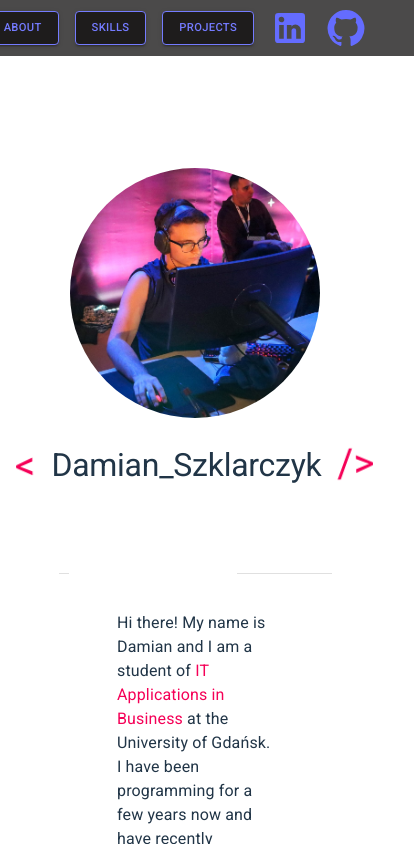
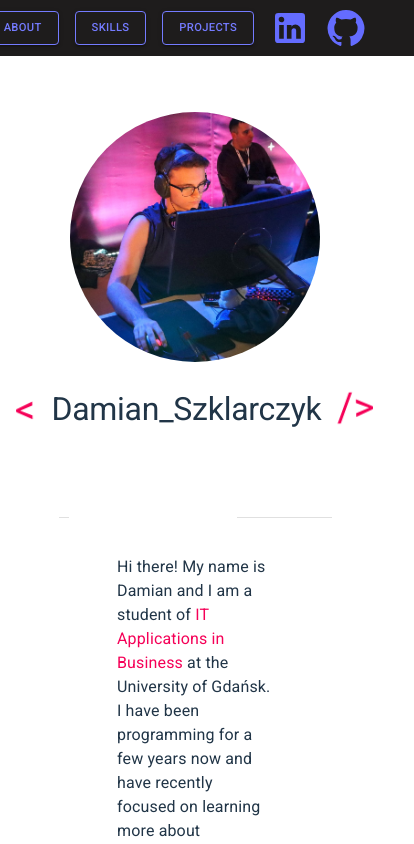
Before and after one commit to ezi000/Portfolio, a React (Vite) app: page / in a window 390 px wide. Shown: the top 844 px of the page, 414 px wide, since content can reach past the window. Built offline with nearby package versions, Linux system fonts and the light colour scheme.

Commit message:
fixed responsiveness

```diff
--- a/src/App.tsx
+++ b/src/App.tsx
@@ -31,8 +31,7 @@ const Body = styled.div`
   flex-direction: column;
   align-items: center;
   justify-content: flex-start;
-  width: 100vw;
-  height: 200vh;
+  height: fit-content;
 `;
 
 export default App;
--- a/src/components/Avatar.tsx
+++ b/src/components/Avatar.tsx
@@ -30,7 +30,7 @@ const MyFullnameDiv = styled.div`
   flex-direction: row;
   gap: 1rem;
   align-items: center;
-  width: 100vw;
+  width: 100%;
   justify-content: center;
 
   @media (max-width: 768px) {
--- a/src/components/NavBar.tsx
+++ b/src/components/NavBar.tsx
@@ -8,6 +8,7 @@ export const NavBar = () => {
   return (
     <>
       <Nav>
+        <StyledNavBar>
           <Stack direction="row" spacing={2}>
             <Link
               to="#about"
@@ -49,6 +50,7 @@ export const NavBar = () => {
           >
             <GitHubIcon sx={{ fontSize: 40 }} />
           </StyledAnchor>
+        </StyledNavBar>
       </Nav>
     </>
   );
@@ -57,14 +59,20 @@ export const NavBar = () => {
 const Nav = styled.div`
   display: flex;
   align-items: center;
-  gap: 1rem;
   justify-content: flex-end;
-  width: 100%;
-  padding: 0.5rem 3rem 0.5rem 0;
-  position: sticky;
+  padding: 0.5rem 3em 0.5rem 0;
+  position: fixed;
+  width: 100vw;
   top: 0;
   z-index: 1;
-  background-color: #1e1c1ccb;
+  background-color: #1e1c1c;
+`;
+
+const StyledNavBar = styled.div`
+  display: flex;
+  width: fit-content;
+  align-items: center;
+  gap: 1rem;
 `;
 
 const StyledButton = styled(Button)`
--- a/src/index.css
+++ b/src/index.css
@@ -24,9 +24,6 @@ a:hover {
 
 body {
   margin: 0;
-  display: flex;
-  place-items: center;
-  min-width: 320px;
   min-height: 100vh;
 }
 
```
Lines whose indentation alone changed are shown as unchanged.
